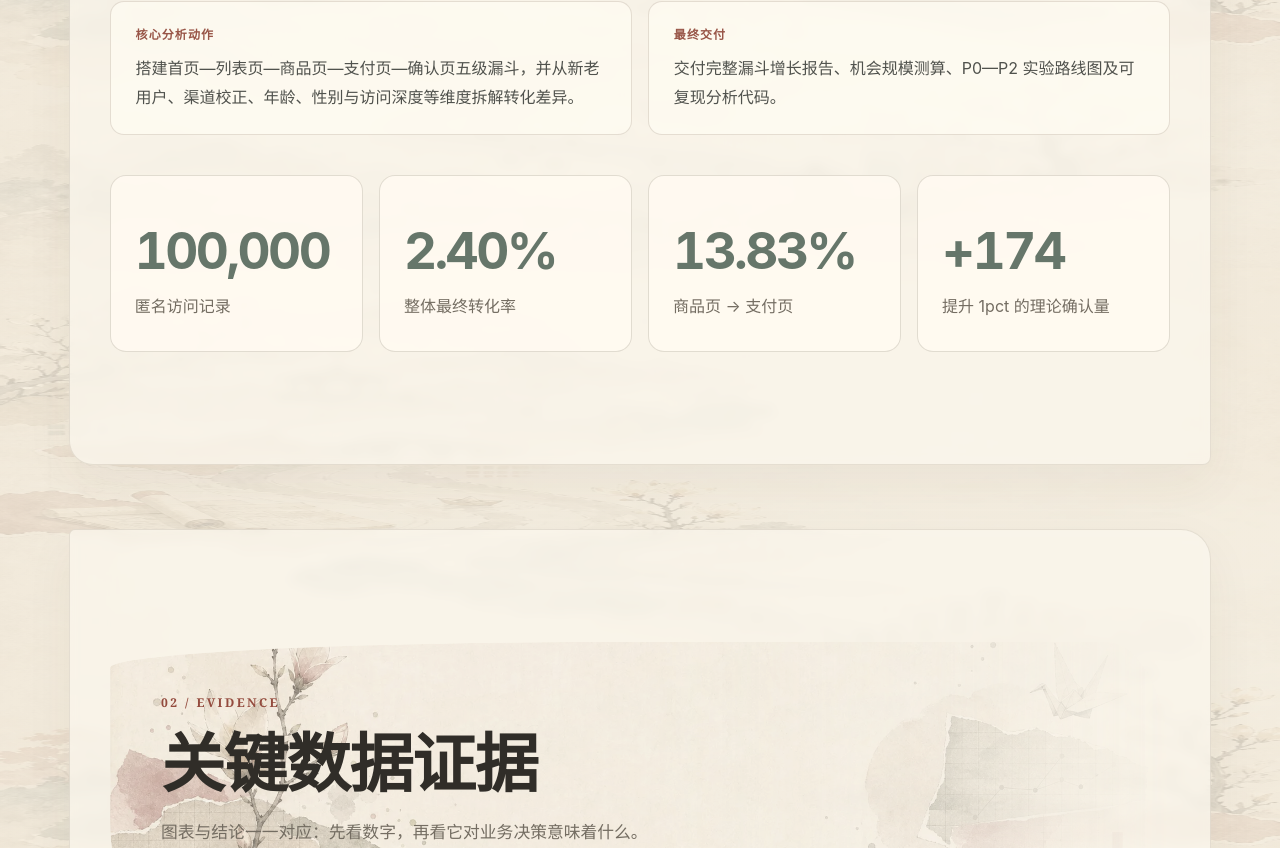
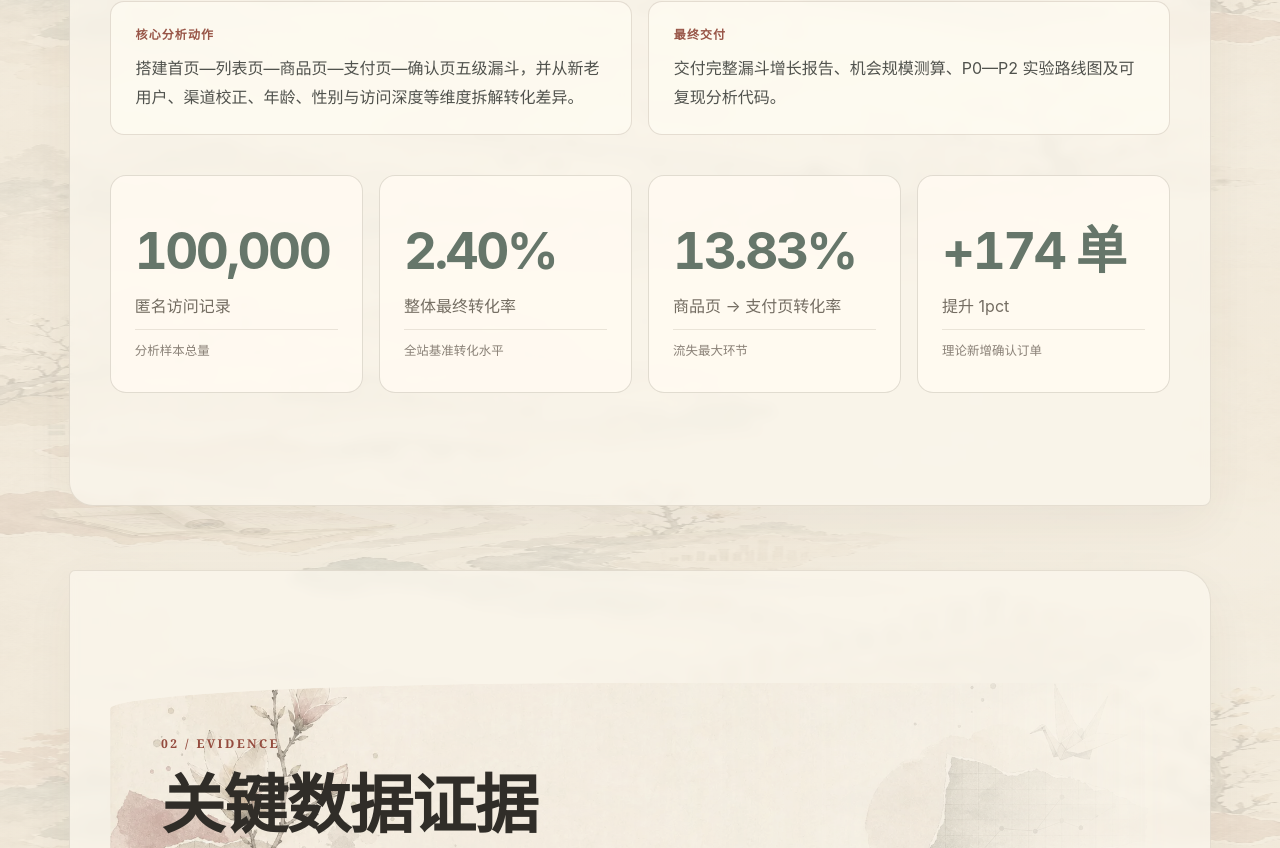
Before and after one commit to lulu04201226/song-tingxuan-portfolio, a Next.js app: page /projects/user-behavior in a window 1280 px wide. Shown: the part 1332-2180 px from the top of the page. Built offline with nearby package versions, Linux system fonts and the light colour scheme.

Commit message:
Clarify ecommerce overview metrics

```diff
--- a/app/globals.css
+++ b/app/globals.css
@@ -318,6 +318,7 @@ html{scroll-behavior:auto!important}
 .action-grid article p{margin:.4rem 0;font-weight:500;line-height:1.72}
 .action-grid article small{display:block;margin-top:1rem;padding-top:.8rem;border-top:1px solid rgba(140,86,66,.18);color:#765347;font-size:.8rem}
 @media(max-width:700px){.case-brief{grid-template-columns:1fr}.case-brief article{padding:1.2rem}.case-brief p{font-size:.96rem}}
+.metric-card small{display:block;margin-top:.65rem;padding-top:.65rem;border-top:1px solid rgba(82,64,43,.12);color:#8a8177;font-size:.78rem;line-height:1.55}
 @media(min-width:1600px){
  body::before{content:"";position:fixed;z-index:-1;pointer-events:none;left:1.5vw;bottom:4vh;width:220px;height:310px;background:url('/visuals/literary-divider.webp') center/contain no-repeat;opacity:.1;filter:saturate(.55);transform:scaleX(-1) rotate(-3deg);mask-image:radial-gradient(ellipse at center,#000 25%,transparent 82%)}
 }
--- a/components/case-study.tsx
+++ b/components/case-study.tsx
@@ -86,11 +86,20 @@ const caseDetails: Record<ProjectCaseStudy["slug"], {
  },
 };
 
+const metricOverrides: Partial<Record<ProjectCaseStudy["slug"], {value:string;label:string;note:string}[]>> = {
+ "user-behavior": [
+  {value:"100,000",label:"匿名访问记录",note:"分析样本总量"},
+  {value:"2.40%",label:"整体最终转化率",note:"全站基准转化水平"},
+  {value:"13.83%",label:"商品页 → 支付页转化率",note:"流失最大环节"},
+  {value:"+174 单",label:"提升 1pct",note:"理论新增确认订单"},
+ ],
+};
+
 export function CaseStudy({project,charts}:{project:ProjectCaseStudy,charts:React.ReactNode}){
- const current=projects.findIndex(p=>p.slug===project.slug), next=projects[(current+1)%projects.length], detail=caseDetails[project.slug];
+ const current=projects.findIndex(p=>p.slug===project.slug), next=projects[(current+1)%projects.length], detail=caseDetails[project.slug], displayMetrics=metricOverrides[project.slug]??project.metrics;
  return <main id="top"><section className="case-hero"><div className="case-kicker"><span className="eyebrow">{project.eyebrow}</span><span>CASE / {String(current+1).padStart(2,"0")}</span></div><h1>{project.title}</h1><div className="case-hero-bottom"><div className="case-intro"><p className="lead">{project.question}</p><p className="case-summary">{project.summary}</p><div className="case-actions"><GithubButton href={project.github}/><FeishuButton href={publicFeishuLinks[project.slug]}/></div></div><div className="decision-card"><span>决策结论</span><p>{project.decision}</p></div></div></section>
  <nav className="case-nav" aria-label="案例页目录"><a href="#overview">项目速览</a><a href="#evidence">关键证据</a><a href="#method">分析方法</a><a href="#action">行动建议</a><a href="#limits">分析边界</a></nav>
- <section id="overview" className="content-section reveal-section"><SectionTitle kicker="01 / OVERVIEW" title="用指标快速理解项目"/><div className="case-brief"><article><span>业务目标</span><p>{detail.objective}</p></article><article><span>我的角色</span><p>{detail.role}</p></article><article><span>核心分析动作</span><p>{detail.analysis}</p></article><article><span>最终交付</span><p>{detail.delivery}</p></article></div><div className="metric-grid">{project.metrics.map(m=><div className="metric-card" key={m.label}><strong>{m.value}</strong><span>{m.label}</span>{m.note&&<small>{m.note}</small>}</div>)}</div></section>
+ <section id="overview" className="content-section reveal-section"><SectionTitle kicker="01 / OVERVIEW" title="用指标快速理解项目"/><div className="case-brief"><article><span>业务目标</span><p>{detail.objective}</p></article><article><span>我的角色</span><p>{detail.role}</p></article><article><span>核心分析动作</span><p>{detail.analysis}</p></article><article><span>最终交付</span><p>{detail.delivery}</p></article></div><div className="metric-grid">{displayMetrics.map(m=><div className="metric-card" key={m.label}><strong>{m.value}</strong><span>{m.label}</span>{m.note&&<small>{m.note}</small>}</div>)}</div></section>
  <section id="evidence" className="content-section reveal-section"><SectionTitle kicker="02 / EVIDENCE" title="关键数据证据" copy="图表与结论一一对应：先看数字，再看它对业务决策意味着什么。"/><div className="charts-grid">{charts}</div><div className="evidence-enrichment"><figure className="evidence-figure"><img src={project.reportEvidence.image} alt={project.reportEvidence.alt} loading="lazy"/><figcaption>{project.reportEvidence.alt}</figcaption></figure><div className="evidence-context"><h3>{project.reportEvidence.title}</h3><p>{project.reportEvidence.takeaway}</p><ul>{project.reportEvidence.points.map(point=><li key={point}>{point}</li>)}</ul></div></div><div className="insight-list">{detail.conclusions.map((x,i)=><article key={x}><span>0{i+1}</span><p>{x}</p></article>)}</div></section>
  <section id="method" className="content-section split-section reveal-section"><SectionTitle kicker="03 / METHOD" title="分析方法" copy="点击卡片，查看方法如何服务于这个项目的具体决策。"/><div className="method-list">{project.methods.map((x,i)=><details className="method-card" key={x}><summary><span>{String(i+1).padStart(2,"0")}</span><strong>{x}</strong><i aria-hidden>＋</i></summary><div className="method-page"><p>{methodApplications[project.slug][i]}</p></div></details>)}</div></section>
  <section id="action" className="content-section reveal-section density-light"><SectionTitle kicker="04 / ACTION" title="从洞察到行动" copy="按优先级安排资源，让结论进入可验证的落地路径。"/><div className="action-grid">{detail.actions.map(action=><article key={action.priority}><span>{action.priority}</span><h3>{action.title}</h3><p>{action.copy}</p>{action.meta&&<small>{action.meta}</small>}</article>)}</div></section>
```
